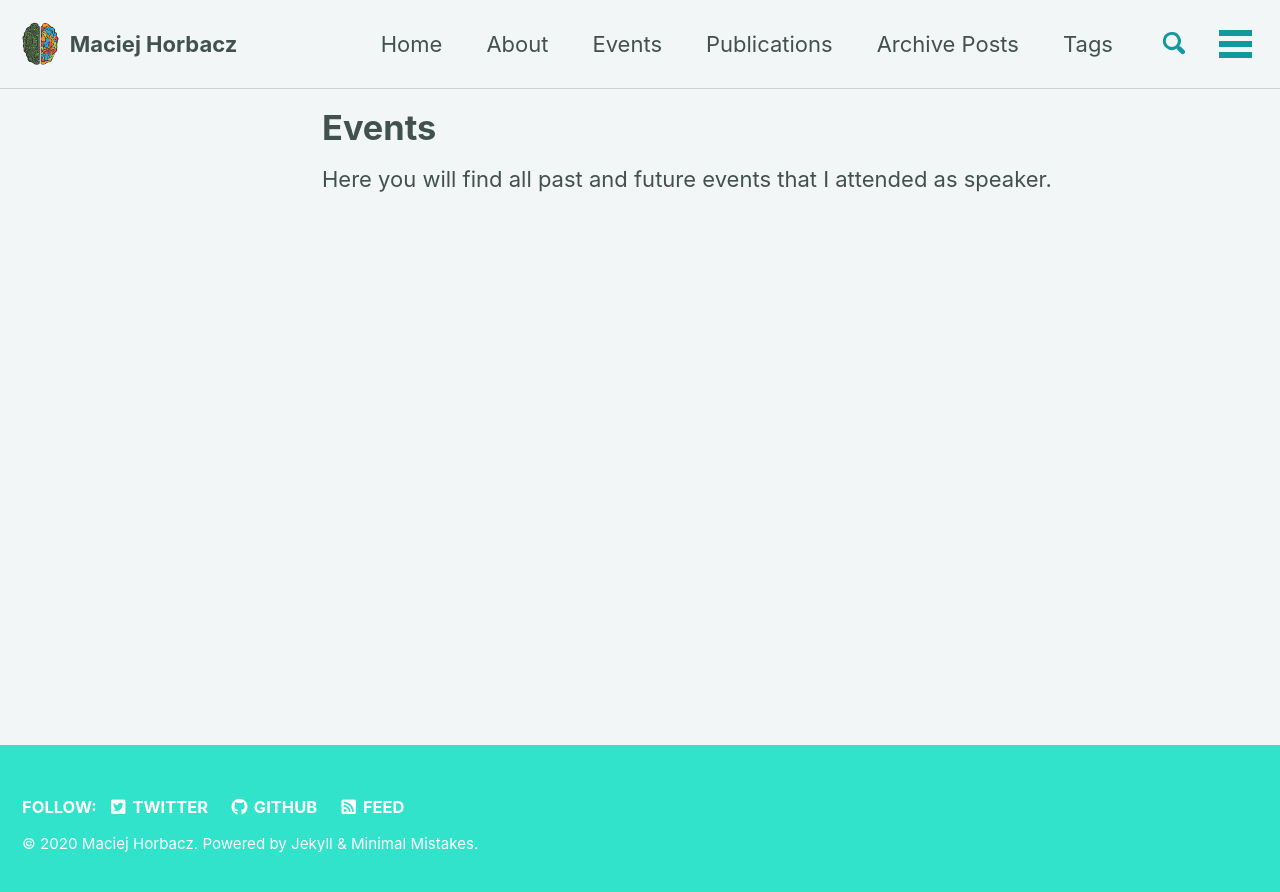
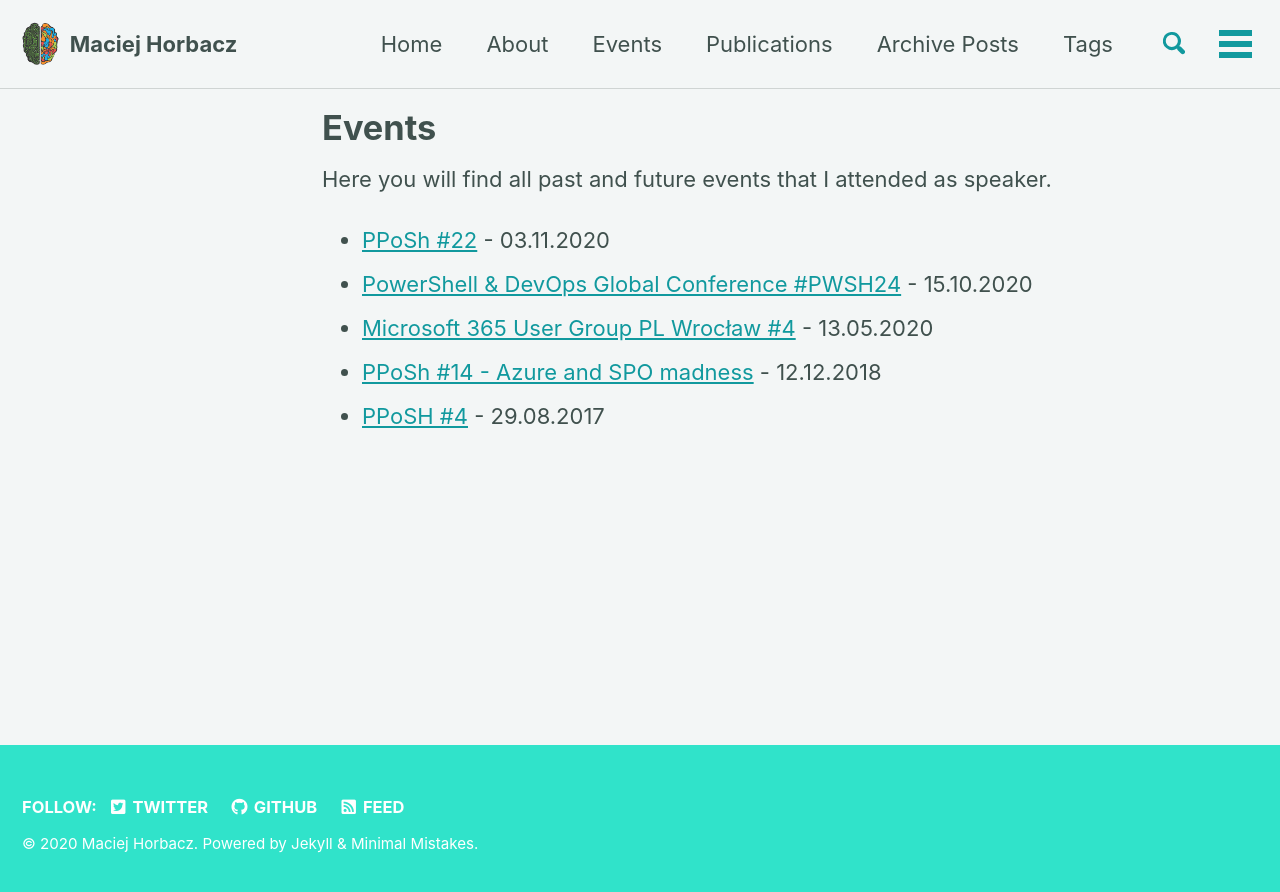
Before and after one commit to UniverseCitiz3n/UniverseCitiz3n.github.io, a Jekyll site: the page built from _pages/events.md, in a window 1280 px wide. Shown: the top 892 px of the page. Built offline with Jekyll 4.4.1, drawn with Linux system fonts in a browser that asks for light colours; cached includes are drawn as plain includes.

Commit message:
events added

```diff
--- a/_pages/events.md
+++ b/_pages/events.md
@@ -5,3 +5,9 @@ title: "Events"
 ---
 
 Here you will find all past and future events that I attended as speaker.
+
+* [PPoSh #22](https://www.meetup.com/pl-PL/Polish-PowerShell-Group-PPoSh/events/273504857/) - 03.11.2020
+* [PowerShell & DevOps Global Conference #PWSH24](http://web-old.archive.org/web/20201101021600/https://powershell.org/24hour/#1601326982112-7048eaf8-eb8e) - 15.10.2020
+* [Microsoft 365 User Group PL Wrocław #4](https://www.meetup.com/pl-PL/Microsoft-365-User-Group-Poland/events/270480941/) - 13.05.2020
+* [PPoSh #14 - Azure and SPO madness](https://www.meetup.com/pl-PL/Polish-PowerShell-Group-PPoSh/events/256911696/) - 12.12.2018
+* [PPoSH #4](https://www.meetup.com/pl-PL/Polish-PowerShell-Group-PPoSh/events/242088012/) - 29.08.2017
```
